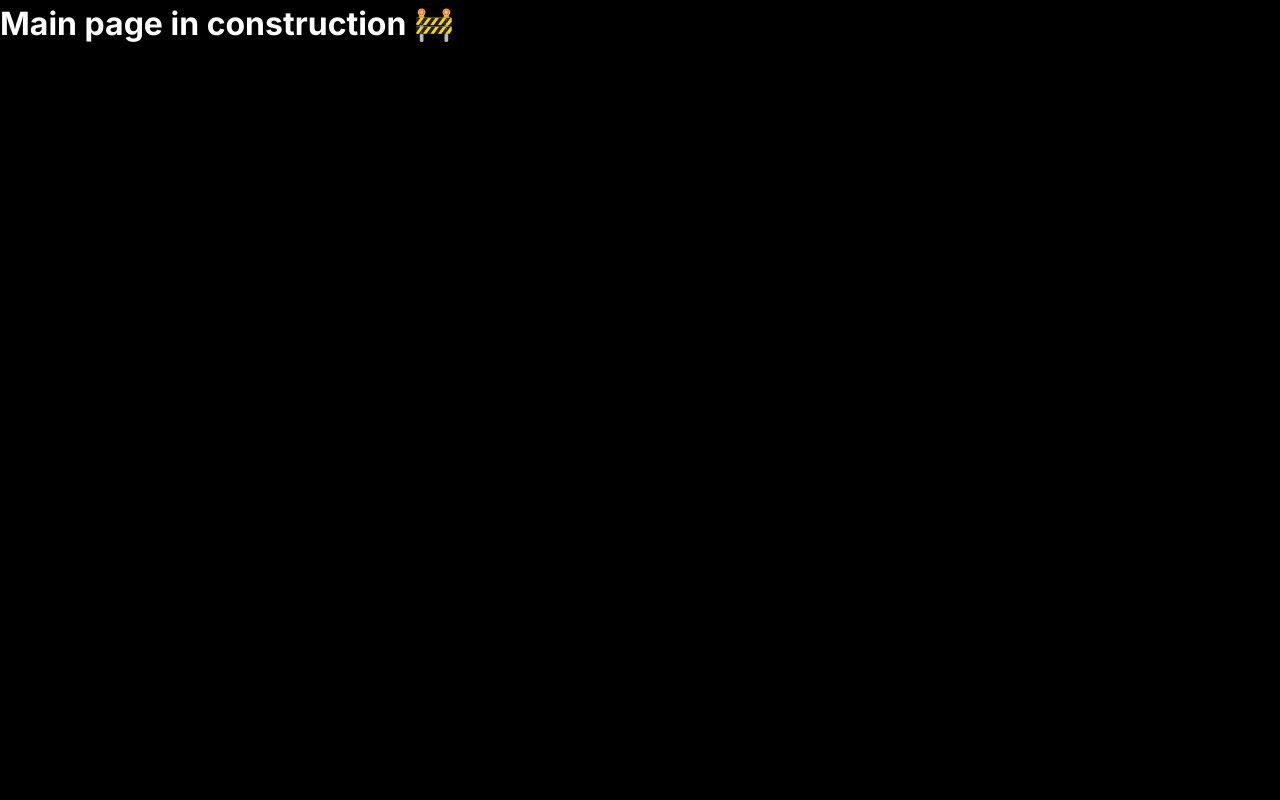
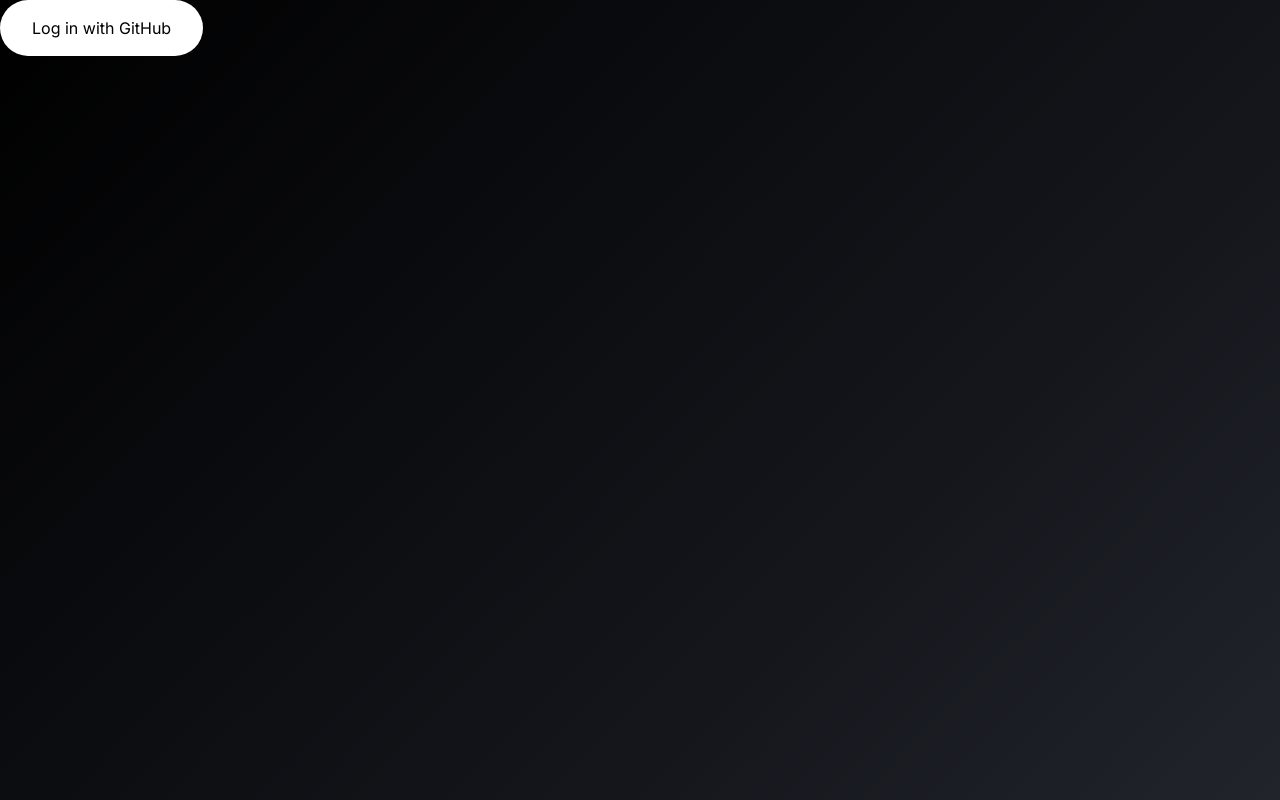
Before and after one commit to PiterDev/gitstuff, a SvelteKit app: page / in a window 1280 px wide. Built offline with nearby package versions, Linux system fonts and the light colour scheme.

Commit message:
Add main page

```diff
--- a/src/lib/util/repoData.ts
+++ b/src/lib/util/repoData.ts
@@ -3,5 +3,8 @@ export type RepoData = {
 	description: string
 	icon: string
 	issues: number
+	stars: number
+	watchers: number
 	last_commit: Date
+	vote_count: number
 }
--- a/src/routes/+page.svelte
+++ b/src/routes/+page.svelte
@@ -1 +1,38 @@
-<h1>Main page in construction 🚧</h1>
+<script lang="ts">
+	import { passive } from 'svelte/legacy'
+
+	let authenticated = $state(false)
+</script>
+
+<div class="bg-gradient">
+	{#if authenticated}
+		<p>Authenticated successfully.</p>
+		<br />
+		<p>Try navigating to /repo/name-of-repo</p>
+		<button> Try it out!</button>
+	{:else}
+		<button>Log in with GitHub</button>
+	{/if}
+</div>
+
+<style lang="scss">
+	.bg-gradient {
+		min-height: 100vh;
+		min-width: 100vw;
+
+		background: rgb(0, 0, 0);
+		background: linear-gradient(135deg, #000 0%, #15171d 70%, #21242b 100%);
+		color: $text-darker;
+	}
+
+	button {
+		outline: none;
+		border: none;
+		cursor: pointer;
+		background-color: white;
+		padding: 1rem 2rem;
+		border-radius: 2rem;
+		color: #000;
+		// drop shadow 10% white x 4 y 4 blur 4px
+	}
+</style>
--- a/src/routes/repo/[uid]/+page.svelte
+++ b/src/routes/repo/[uid]/+page.svelte
@@ -5,4 +5,4 @@
 	let { data }: { data: PageData } = $props()
 </script>
 
-<RepoCard />
+<RepoCard {...data} />
--- a/svelte.config.js
+++ b/svelte.config.js
@@ -1,8 +1,5 @@
 import adapter from '@sveltejs/adapter-vercel'
 import { sveltePreprocess } from 'svelte-preprocess'
-
-// const filePath = dirname(fileURLToPath(import.meta.url))
-// const varsPath = `${filePath}/src/vars.scss`
 
 /** @type {import('@sveltejs/kit').Config} */
 const config = {
@@ -10,10 +7,9 @@ const config = {
 	// for more information about preprocessors
 	preprocess: sveltePreprocess({
 		scss: {
-			prependData: `@use 'src/vars.scss' as *;`
+			prependData: `@use 'src/vars.scss' as *;` // css variables
 		}
 	}),
-	// @use 'src/vars' as *;
 	kit: {
 		// adapter-auto only supports some environments, see https://svelte.dev/docs/kit/adapter-auto for a list.
 		// If your environment is not supported, or you settled on a specific environment, switch out the adapter.
```
Also changed, not shown: src/lib/components/RepoCard/RepoCard.svelte (+20 -14 lines), src/routes/repo/[uid]/+page.ts (+6 -3 lines).
